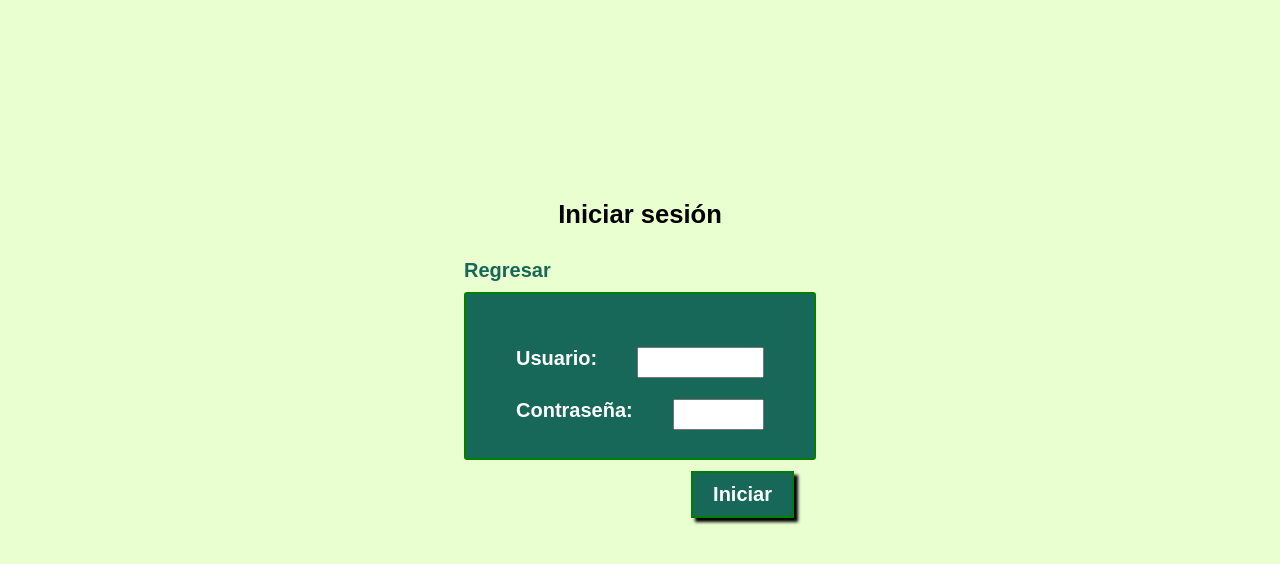
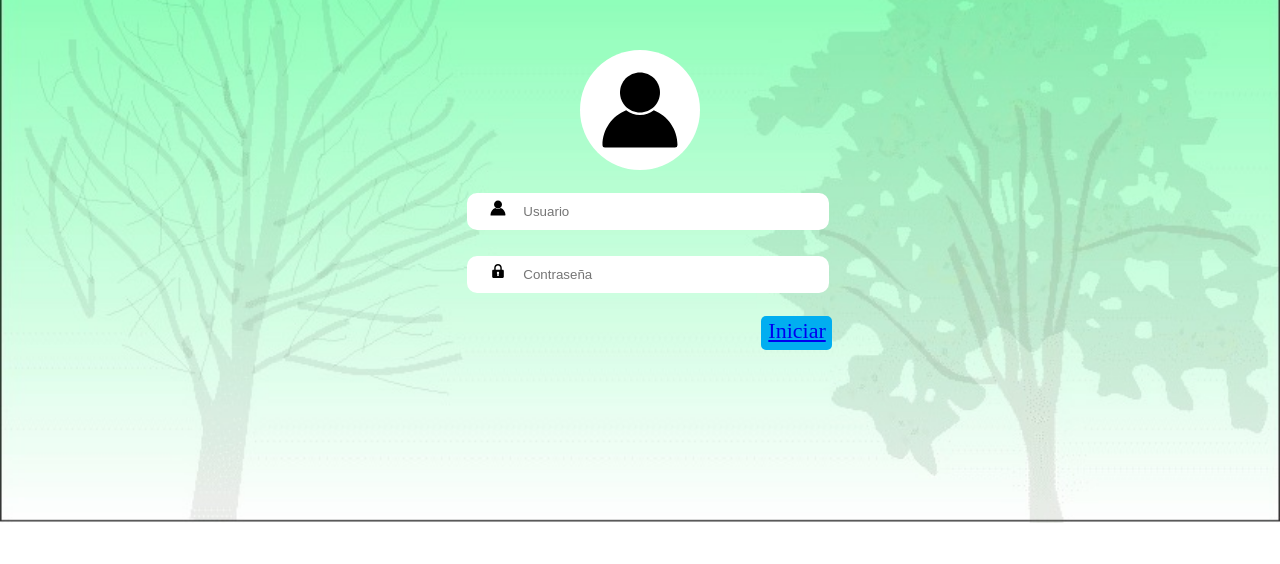
Before and after one commit to Trixtaro/rutasturisticas, a React (Create React App) app in the folder react-app/: page /login in a window 1280 px wide. Shown: the top 564 px of the page. Built offline with nearby package versions, Linux system fonts and the light colour scheme; a web font is replaced by a local one.

Commit message:
Cambio CSS en login

```diff
--- a/react-app/src/pages/LoginPage.js
+++ b/react-app/src/pages/LoginPage.js
@@ -3,38 +3,33 @@ import { Link } from 'react-router-dom';
 
 import './styles/LoginPage.css';
 
-class Login extends React.Component{
+import IconPeople1 from "../images/iconfinder_User_4200769.svg";
+import IconLock1 from "../images/iconfinder_102_111044.svg";
 
-    render(){
+class Login extends React.Component {
+
+    render () {
         return (
             <React.Fragment>
                 <div className="LoginPage">
-                    <h1>Iniciar sesión</h1>
-                    <div className="formContainer">
-                        <Link to="">
-                            <div className="back">
-                                Regresar
+                    <div className="icono">
+                        <img src={IconPeople1} alt="Icono Persona 1"></img>
                     </div>
-                        </Link>
                     <form action="">
                         <div className="field">
-                                <label htmlFor="usuario">Usuario:</label>
-                                <input type="text" id="usuario" name="usuario" />
+                            <img src={IconPeople1} alt="Icono Persona 1"></img>
+                            <input type="text" id="usuario" name="usuario" placeholder="Usuario" />
                         </div>
                         <div className="field">
-                                <label htmlFor="clave">Contraseña:</label>
-                                <input type="text" id="clave" name="clave" />
+                            <img src={IconLock1} alt="Icono Candado 1"></img>
+                            <input type="text" id="clave" name="clave" placeholder="Contraseña" />
                         </div>
-                            <Link to="">
-                                <div className="boton">Iniciar</div>
-                            </Link>
                     </form>
-                    </div>
+                    <div className="boton"><Link to="">Iniciar</Link></div>
                 </div>
             </React.Fragment>
         );
     }
-
 }
 
 export default Login;
--- a/react-app/src/pages/RegisterTurista.js
+++ b/react-app/src/pages/RegisterTurista.js
@@ -49,13 +49,7 @@ class RegisterTurista extends React.Component {
                                         </div>
                                     </div>
                                     <div className="botones">
-                                        <Link to="../login">
-                                            <div className="btn-iniciar-sesion">
-                                                <div>Prefiero iniciar sesión</div>
-                                            </div>
-                                        </Link>
-                                        <div className="btn-accion"></div>
-                                        <span><span>Registrarme</span></span>
+                                        <div className="btn-accion">Aceptar</div>
                                     </div>
                                 </div>
                             </form>
--- a/react-app/src/pages/styles/LoginPage.css
+++ b/react-app/src/pages/styles/LoginPage.css
@@ -1,65 +1,69 @@
-.LoginPage{
-    background: #eaffd0;
+.LoginPage {
+    background: url('../../images/bg-1.jpeg') no-repeat;
+    background-position-y: -400px;
+    background-size: cover;
+    min-height: 100vh;
+
     display: flex;
+    flex-wrap: wrap;
     flex-direction: column;
-    justify-content: flex-start;
+    justify-content: start;
     align-items: center;
-    padding: 200px;
-    min-height: 90vh;
-    font-family: Arial, Helvetica, sans-serif;
+    align-content: center
 }
 
-.LoginPage a{
-    text-decoration: none;
+.LoginPage .icono {
+    width: 120px;
+    height: 120px;
+    margin-top: 50px;
+    background-color: white;
+    border-radius: 50%;
+    display: flex;
+    justify-content: center;
+    align-items: center;
 }
 
-.LoginPage .back{
-    margin-bottom: 10px;
-    color: #176859;
+.LoginPage .icono img {
+    width: 80px;
 }
 
-.LoginPage .formContainer{
-    margin-top: 30px;
-    width: 40%;
-    font-size: 20px;
-    font-weight: bold;
+.LoginPage form {
+    flex: 0 0 auto;
+    margin: 10px;
+
+    display:-webkit-flex;
+    display:flex;
+    -webkit-flex-direction:column;
+    flex-direction:column;
+    -webkit-justify-content:space-between;
+    justify-content:space-between;
 }
 
-.LoginPage form{
-    background: #176859;
-    border: 2px green solid;
-    color: white;
-    display: flex;
-    flex-direction: column;
-    justify-content: center;
-    align-items: center;
-    padding: 30px;
-    border-radius: 3px;
-    position: relative;
+.LoginPage .field input {
+    margin: 1em;
+    width: 300px;
+    height: 25px;
+
+    border: 3px solid #FFFFFF;
+    border-radius: 10px;
+    padding: .2em;
+    padding-left: 4em;
 }
 
-.LoginPage form .field{
-    display: flex;
-    justify-content: space-between;
-    width: 100%;
+.LoginPage .field img {
+    width: 16px;
+    position: relative;
+    left: 52px;
 }
 
-.LoginPage form input, .LoginPage form label{
-    margin: 15px 20px;
-    height: 25px;
+.LoginPage .boton {
+    background: #01aef0;
+    color: white;
+    padding: 2px 7px;
+    border-radius: 5px;
+    align-self: flex-end;
+    width: 57px;
+    height: 30px;
+    font-size: 22px;
+    margin-right: 20px;
 }
-
-.LoginPage form input{
-    width: 60%;
-}
-
-.LoginPage form .boton {
-    position: absolute;
-    background: #176859;
-    color: white;
-    bottom: -60px;
-    right: 20px;
-    padding: 10px 20px;
-    border: 2px green solid;
-    box-shadow: 4px 4px 3px black;
-}
--- a/react-app/src/pages/styles/RegisterGuia.css
+++ b/react-app/src/pages/styles/RegisterGuia.css
@@ -64,7 +64,7 @@
     margin-right: 16px;
 }
 
-.field {
+.RegisterTurista .field {
     padding: 8px 0 8px;
     height: 36px;
 }
--- a/react-app/src/pages/styles/RegisterTurista.css
+++ b/react-app/src/pages/styles/RegisterTurista.css
@@ -2,8 +2,11 @@
     background: #eaffd0;
     display: flex;
     flex-direction: column;
-    min-height: 100vh;
+    min-height: 101vh;
     position: relative;
+    background: url('../../images/bg-1.jpeg') no-repeat;
+    background-position-y: -400px;
+    background-size: cover;
 }
 
 .RegisterTurista:before,
@@ -60,7 +63,7 @@
     margin-right: 16px;
 }
 
-.field {
+.RegisterTurista .field {
     padding: 8px 0 8px;
     height: 36px;
 }
```
Also changed, not shown: react-app/src/images/iconfinder_102_111044.svg (added), react-app/src/images/iconfinder_User_4200769.svg (added). Lines whose indentation alone changed are shown as unchanged.
